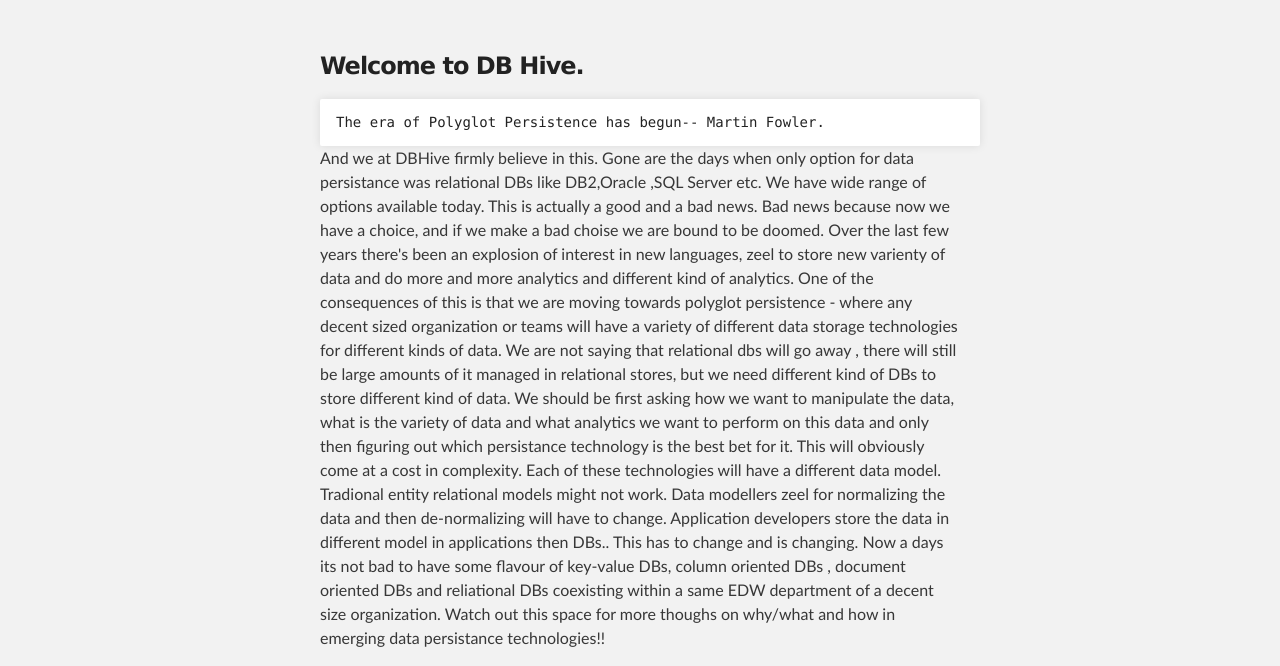
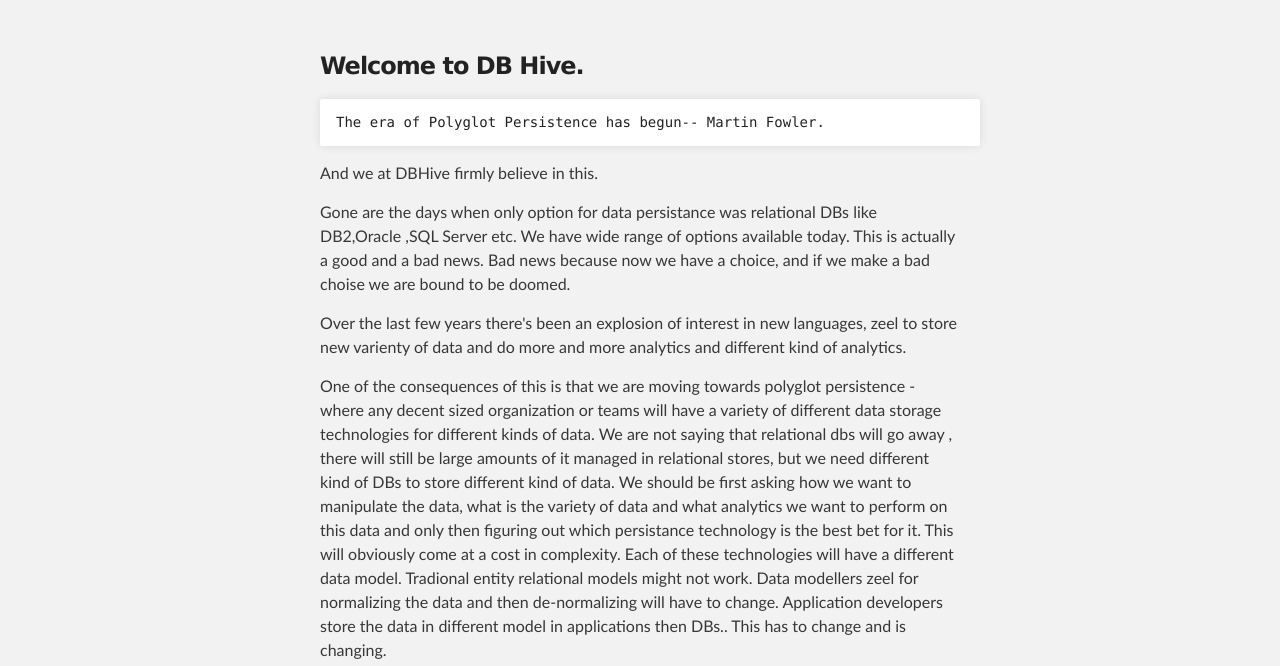
Before and after one commit to dbhive/dbhive.co, a plain HTML site: page index.html in a window 1280 px wide. Shown: the part 212-878 px from the top of the page. Drawn offline with Linux system fonts and the light colour scheme.

Commit message:
Update index.html

```diff
--- a/index.html
+++ b/index.html
@@ -34,20 +34,21 @@
 <p>
 <pre><code>The era of Polyglot Persistence has begun-- Martin Fowler.
 </code></pre>
-
+</p>
+<p>
 And we at DBHive firmly believe in this.
-
-Gone are the days when only option for data persistance was relational DBs like DB2,Oracle ,SQL Server etc.
+</p>
+<p>Gone are the days when only option for data persistance was relational DBs like DB2,Oracle ,SQL Server etc.
 We have wide range of options available today. This is actually a good and a bad news.
 Bad news because now we have a choice, and if we make a bad choise we are bound to be doomed.
-
-Over the last few years there's been an explosion of interest in new languages, zeel to store new varienty of data and do more and more analytics and different kind of analytics.
-
-One of the consequences of this is that we are moving towards polyglot persistence - where any decent sized organization or teams will have a variety of different data storage technologies for different kinds of data. We are not saying that relational dbs will go away , there will still be large amounts of it managed in relational stores, but we need different kind of DBs to store different kind of data.
+</p>
+<p>Over the last few years there's been an explosion of interest in new languages, zeel to store new varienty of data and do more and more analytics and different kind of analytics.
+</p>
+<p>One of the consequences of this is that we are moving towards polyglot persistence - where any decent sized organization or teams will have a variety of different data storage technologies for different kinds of data. We are not saying that relational dbs will go away , there will still be large amounts of it managed in relational stores, but we need different kind of DBs to store different kind of data.
 We should be first asking how we want to manipulate the data, what is the variety of data and what analytics we want to perform on this data and only then figuring out which persistance technology is the best bet for it.
 This will obviously come at a cost in complexity. Each of these technologies will have a different data model. Tradional entity relational models might not work. Data modellers zeel for normalizing the data and then de-normalizing will have to change. Application developers store the data in different model in applications then DBs.. This has to change and is changing.
-
-Now a days its not bad to have some flavour of key-value DBs, column oriented DBs , document oriented DBs and reliational DBs coexisting within a same EDW department of a decent size organization.
+</p>
+<p>Now a days its not bad to have some flavour of key-value DBs, column oriented DBs , document oriented DBs and reliational DBs coexisting within a same EDW department of a decent size organization.
 Watch out this space for more thoughs on why/what and how in emerging data persistance technologies!!
 </p>
 
```
